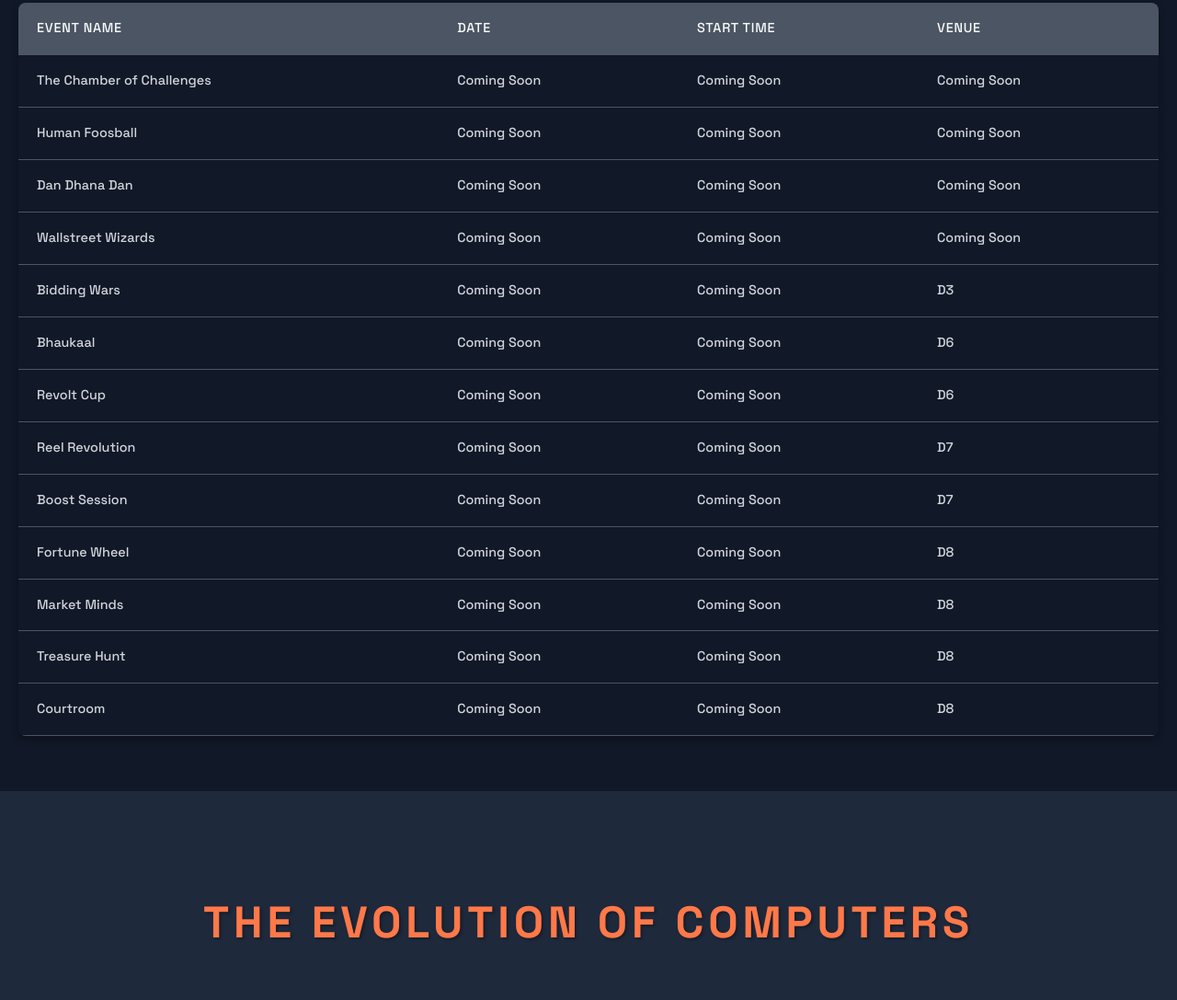
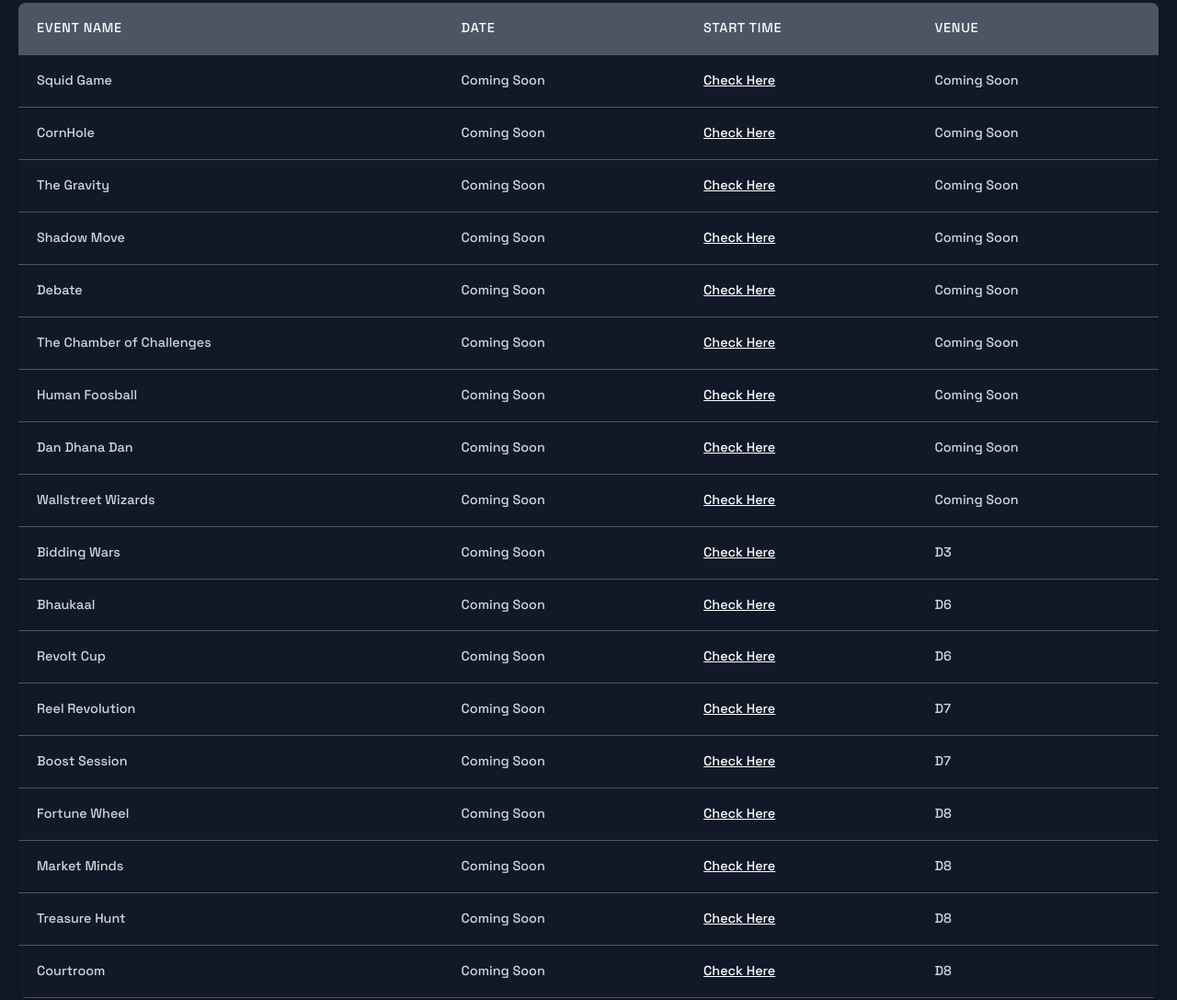
Before and after one commit to Kevin-The-Dev/Inspire-2k25, a plain HTML site: page index.html in a window 1280 px wide. Shown: the part 3160-4247 px from the top of the page at 92% size. Drawn offline with nearby package versions, Linux system fonts and the light colour scheme.

Commit message:
table Changes2

```diff
--- a/index.html
+++ b/index.html
@@ -716,82 +716,109 @@
         </thead>
         <tbody>
           <tr>
+            <td>Squid Game</td>
+            <td>Coming Soon</td>
+            <td><a href="SQUIDGAME.html" style="color: white;">Check Here</a></td>
+            <td>Coming Soon</td>
+          </tr>
+          <tr>
+          <td>CornHole</td>
+            <td>Coming Soon</td>
+            <td><a href="CORNHOLE.html" style="color: white;">Check Here</a></td>
+            <td>Coming Soon</td>
+          </tr>
+          <td>The Gravity</td>
+            <td>Coming Soon</td>
+            <td><a href="THEGRAVITY.html" style="color: white;">Check Here</a></td>
+            <td>Coming Soon</td>
+          </tr>
+          <td>Shadow Move</td>
+            <td>Coming Soon</td>
+            <td><a href="SHADOWMOVE.html" style="color: white;">Check Here</a></td>
+            <td>Coming Soon</td>
+          </tr>
+          <td>Debate</td>
+            <td>Coming Soon</td>
+            <td><a href="debate.html" style="color: white;">Check Here</a></td>
+            <td>Coming Soon</td>
+          </tr>
+          <tr>
             <td>The Chamber of Challenges</td>
             <td>Coming Soon</td>
-            <td>Coming Soon</td>
+            <td><a href="TheChamberofChallenges.html" style="color: white;">Check Here</a></td>
             <td>Coming Soon</td>
           </tr>
           <tr>
             <td>Human Foosball</td>
             <td>Coming Soon</td>
-            <td>Coming Soon</td>
+            <td><a href="human-foosball-details.html" style="color: white;">Check Here</a></td>
             <td>Coming Soon</td>
           </tr>
           <tr>
             <td>Dan Dhana Dan</td>
             <td>Coming Soon</td>
-            <td>Coming Soon</td>
+            <td><a href="DanDhanaDan.html" style="color: white;">Check Here</a></td>
             <td>Coming Soon</td>
           </tr>
           <tr>
             <td>Wallstreet Wizards</td>
             <td>Coming Soon</td>
-            <td>Coming Soon</td>
+            <td><a href="WallstreetWizards.html" style="color: white;">Check Here</a></td>
             <td>Coming Soon</td>
           </tr>
           <tr>
             <td>Bidding Wars</td>
             <td>Coming Soon</td>
-            <td>Coming Soon</td>
+            <td><a href="BiddingWars.html" style="color: white;">Check Here</a></td>
             <td>D3</td>
           </tr>
 
           <tr>
             <td>Bhaukaal</td>
             <td>Coming Soon</td>
-            <td>Coming Soon</td>
+            <td><a href="bhaukaal-details.html" style="color: white;">Check Here</a></td>
             <td>D6</td>
           </tr>
           <tr>
             <td>Revolt Cup</td>
             <td>Coming Soon</td>
-            <td>Coming Soon</td>
+            <td><a href="revolt-cup-details.html" style="color: white;">Check Here</a></td>
             <td>D6</td>
           </tr>
           <tr>
             <td>Reel Revolution</td>
             <td>Coming Soon</td>
-            <td>Coming Soon</td>
+            <td><a href="reel-revolution-details.html" style="color: white;">Check Here</a></td>
             <td>D7</td>
           </tr>
           <tr>
             <td>Boost Session</td>
             <td>Coming Soon</td>
-            <td>Coming Soon</td>
+            <td><a href="boost-session-details.html" style="color: white;">Check Here</a></td>
             <td>D7</td>
           </tr>
           <tr>
             <td>Fortune Wheel</td>
             <td>Coming Soon</td>
-            <td>Coming Soon</td>
+            <td><a href="fortune-wheel-details.html" style="color: white;">Check Here</a></td>
             <td>D8</td>
           </tr>
           <tr>
             <td>Market Minds</td>
             <td>Coming Soon</td>
-            <td>Coming Soon</td>
+            <td><a href="market-minds-details.html" style="color: white;">Check Here</a></td>
             <td>D8</td>
           </tr>
           <tr>
             <td>Treasure Hunt</td>
             <td>Coming Soon</td>
-            <td>Coming Soon</td>
+            <td><a href="treasure-hunt-details.html" style="color: white;">Check Here</a></td>
             <td>D8</td>
           </tr>
           <tr>
             <td>Courtroom</td>
             <td>Coming Soon</td>
-            <td>Coming Soon</td>
+            <td><a href="courtroom-details.html" style="color: white;">Check Here</a></td>
             <td>D8</td>
           </tr>
         </tbody>
```
